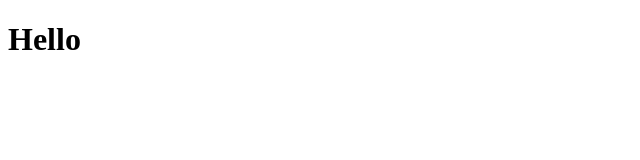
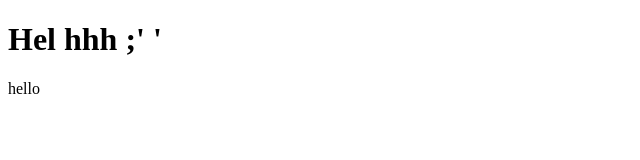
Before and after one commit to hafedEfheij/positioning-and-floating-elements-project, a plain HTML site: page index.html in a window 1280 px wide. Shown: the whole page, without its empty margins (0-640 px from the left). Drawn offline with Linux system fonts and the light colour scheme.

Commit message:
test 2 for linter

```diff
--- a/index.html
+++ b/index.html
@@ -6,6 +6,16 @@
     <title>Document</title>
 </head>
 <body>
-    <h1>Hello </h1>
+    <h1>Hel
+
+
+        hhh
+        ;'
+        '
+         </h1>
+
+         <p>hello
+
+         </p>
 </body>
 </html>
```
